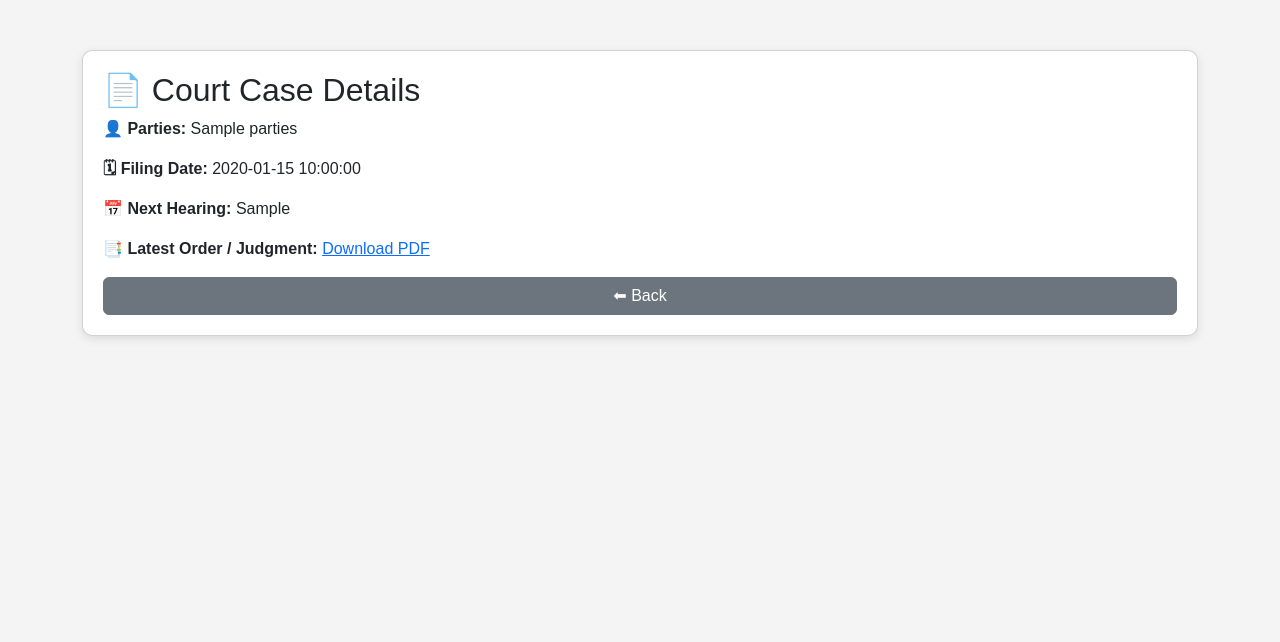
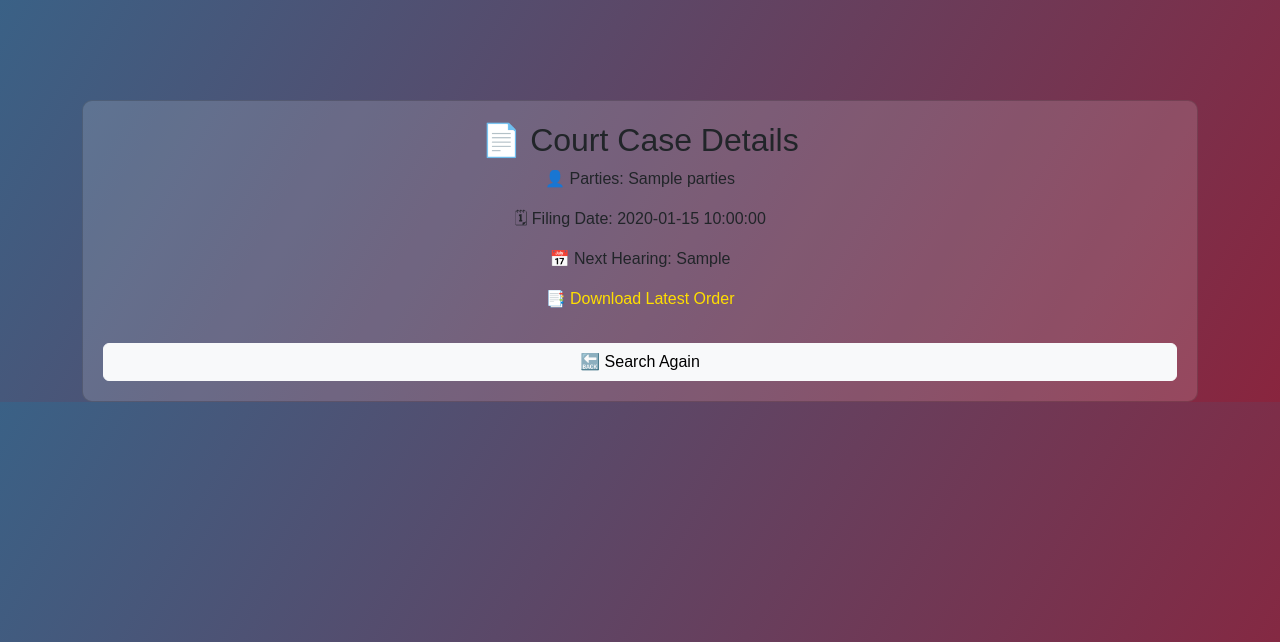
Before and after one commit to poonamdxt06/Court-Data-Fetcher, a Flask app: template templates/result.html in a window 1280 px wide. Shown: the top 642 px of the page. Run offline with Flask 3, Linux system fonts and the light colour scheme; the template is opened without the code that fills it: most values are stand-ins (such as "Sample title", 1, 10 or a date in 2020).

Commit message:
Update result.html

```diff
--- a/templates/result.html
+++ b/templates/result.html
@@ -2,28 +2,29 @@
 <html lang="en">
 <head>
     <meta charset="UTF-8">
-    <title>Case Details</title>
-    <link rel="stylesheet" href="https://cdn.jsdelivr.net/npm/bootstrap@5.3.0/dist/css/bootstrap.min.css">
+    <title>Case Result</title>
+    <link href="https://cdn.jsdelivr.net/npm/bootstrap@5.3.0/dist/css/bootstrap.min.css" rel="stylesheet">
     <style>
-        body { background: #f4f4f4; font-family: Arial; }
-        .container { margin-top: 50px; }
-        .card { padding: 20px; border-radius: 10px; box-shadow: 0 3px 10px rgba(0,0,0,0.1); }
+        body { background: linear-gradient(120deg, #3a6186, #89253e); color: white; font-family: Arial; }
+        .container { margin-top: 100px; }
+        .card { background: rgba(255, 255, 255, 0.15); padding: 20px; border-radius: 10px; }
+        a { color: #ffdf00; text-decoration: none; }
     </style>
 </head>
 <body>
-<div class="container">
-    <div class="card">
-        <h2>📄 Court Case Details</h2>
-        <p><b>👤 Parties:</b> {{ details.parties }}</p>
-        <p><b>🗓 Filing Date:</b> {{ details.filing_date }}</p>
-        <p><b>📅 Next Hearing:</b> {{ details.next_hearing }}</p>
-        <p><b>📑 Latest Order / Judgment:</b>
+    <div class="container text-center">
+        <div class="card">
+            <h2>📄 Court Case Details</h2>
+            <p>👤 Parties: {{ details.parties }}</p>
+            <p>🗓 Filing Date: {{ details.filing_date }}</p>
+            <p>📅 Next Hearing: {{ details.next_hearing }}</p>
             {% if details.pdf_link %}
-            <a href="{{ details.pdf_link }}" target="_blank">Download PDF</a>
-            {% else %} Not Available {% endif %}
-        </p>
-        <a href="/" class="btn btn-secondary">⬅ Back</a>
+                <p>📑 <a href="{{ details.pdf_link }}" target="_blank">Download Latest Order</a></p>
+            {% else %}
+                <p>📑 Latest Order: Not Available</p>
+            {% endif %}
+            <a href="/" class="btn btn-light mt-3">🔙 Search Again</a>
+        </div>
     </div>
-</div>
 </body>
 </html>
```
